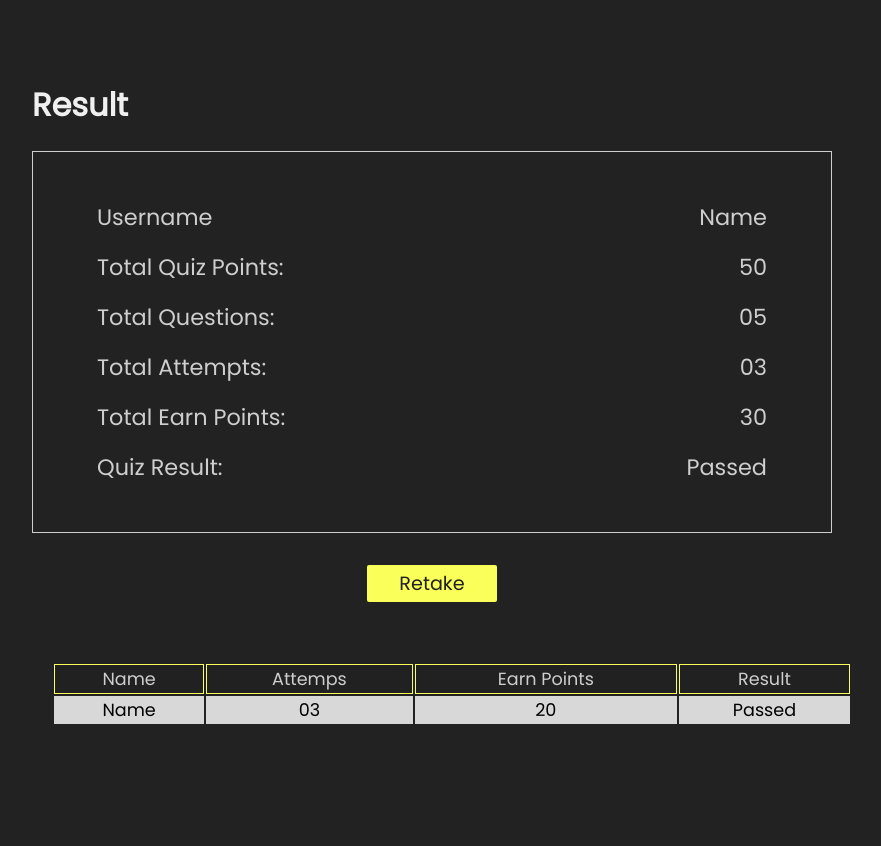
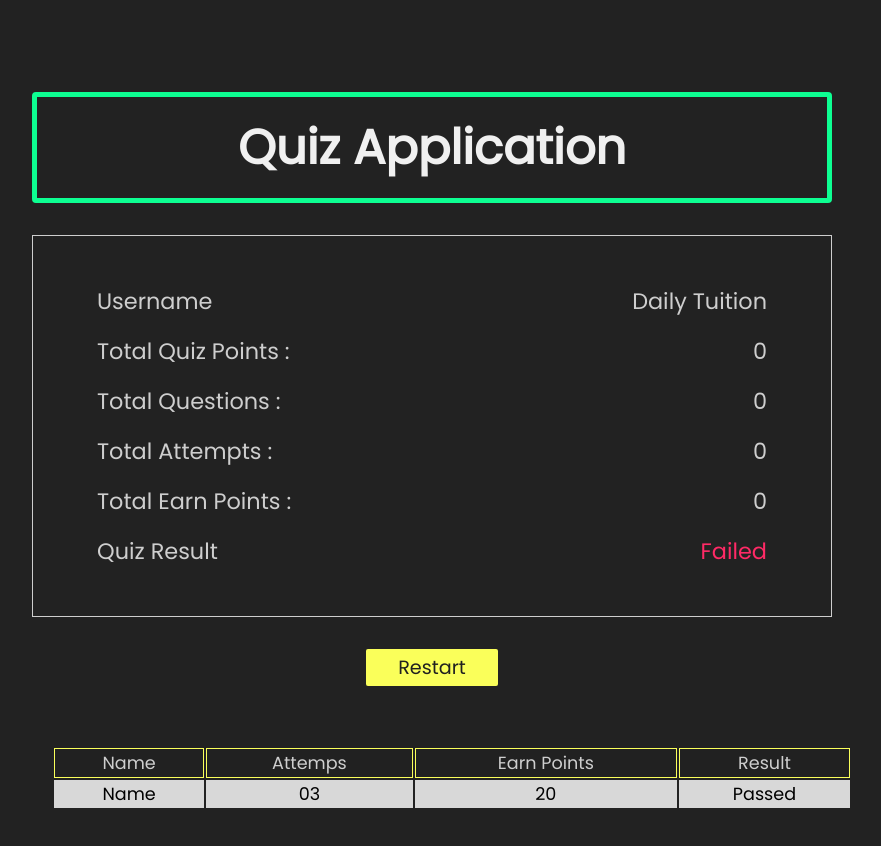
Before and after one commit to utkarsh032/Quiz-App, a React (Create React App) app in the folder client/: page /result in a window 1280 px wide. Shown: the top 846 px of the page, without its empty margins (208-1089 px from the left). Built offline with nearby package versions, Linux system fonts and the light colour scheme.

Commit message:
user Points Count

```diff
--- a/client/src/components/Question/Questions.js
+++ b/client/src/components/Question/Questions.js
@@ -6,13 +6,13 @@ import { updateResult } from '../../hooks/setResult'
 export default function Questions({ onChecked }) {
 
   const [checked, setChecked] = useState(undefined)
-  const { trace } = useSelector(state => state.questions)
-  const result = useSelector(state => state.result.result)
+  const { trace } = useSelector(state => state.questions);
+  const result = useSelector(state => state.result.result);
   const [{ isLoading, apiData, serverError }] = useFetchQuestion()
 
   const questions = useSelector(state => state.questions.queue[state.questions.trace])
+  const dispatch = useDispatch()
 
-  const dispatch = useDispatch()
   useEffect(() => {
     dispatch(updateResult({ trace, checked }))
   }, [checked])
@@ -49,6 +49,6 @@ export default function Questions({ onChecked }) {
           ))
         }
       </ul>
-    </div >
+    </div>
   )
 }
--- a/client/src/components/Quiz/Quiz.js
+++ b/client/src/components/Quiz/Quiz.js
@@ -1,4 +1,4 @@
-import React, { useEffect, useState } from 'react'
+import React, { useState } from 'react'
 import Questions from '../Question/Questions'
 
 import { useDispatch, useSelector } from 'react-redux'
@@ -16,28 +16,24 @@ export default function Quiz() {
   const { queue, trace } = useSelector(state => state.questions);
   const dispatch = useDispatch()
 
-  useEffect(() => {
-    console.log(result)
-  })
-
   /** next button event handler */
   function onNext() {
-    console.log('On next click')
-
     if (trace < queue.length) {
       /** increase the trace value by one using MoveNextAction */
       dispatch(MoveNextQuestion());
 
-
+      /** insert a new result in the array.  */
       if (result.length <= trace) {
         dispatch(PushAnswer(check))
       }
     }
+
+    /** reset the value of the checked variable */
+    setChecked(undefined)
   }
 
   /** Prev button event handler */
   function onPrev() {
-    console.log('On onPrev click')
     if (trace > 0) {
       /** decrease the trace value by one using MovePrevQuestion */
       dispatch(MovePrevQuestion());
@@ -49,9 +45,9 @@ export default function Quiz() {
     setChecked(check)
   }
 
-  // finished exam after last question
+  /** finished exam after the last question */
   if (result.length && result.length >= queue.length) {
-    return <Navigate to={'/result'} replace={true} ></Navigate>
+    return <Navigate to={'/result'} replace={true}></Navigate>
   }
 
   return (
--- a/client/src/components/Result/Result.js
+++ b/client/src/components/Result/Result.js
@@ -1,15 +1,26 @@
-import React from 'react'
+import React, { useEffect } from 'react'
 import './Result.css'
 import { Link } from 'react-router-dom'
 import ResultTable from '../ResultTable.js/ResultTable'
-import { useDispatch } from 'react-redux'
+import { useDispatch, useSelector } from 'react-redux'
 
 import { resetAllAction } from '../../redux/question_reducer'
 import { resetResultAction } from '../../redux/result_reducer'
+import { attempts_Number, earnPoints_Number, flagResult } from '../../helper/helper'
 
 export default function Result() {
 
   const dispatch = useDispatch()
+  const { questions: { queue, answers }, result: { result, userId } } = useSelector(state => state)
+
+  useEffect(() => {
+    console.log(flag)
+  })
+
+  const totalPoints = queue.length * 10;
+  const attempts = attempts_Number(result);
+  const earnPoints = earnPoints_Number(result, answers, 10)
+  const flag = flagResult(totalPoints, earnPoints)
 
   function onRestart() {
     dispatch(resetAllAction())
@@ -18,51 +29,41 @@ export default function Result() {
 
   return (
     <div className='container'>
-      <h1 className='text text-light'>Result</h1>
+      <h1 className='title text-light'>Quiz Application</h1>
 
       <div className='result flex-center'>
-
         <div className='flex'>
           <span>Username</span>
-          <span className='bold'>Name</span>
+          <span className='bold'>Daily Tuition</span>
         </div>
-
-
         <div className='flex'>
-          <span>Total Quiz Points:</span>
-          <span className='bold'>50</span>
+          <span>Total Quiz Points : </span>
+          <span className='bold'>{totalPoints || 0}</span>
         </div>
-
-
         <div className='flex'>
-          <span>Total Questions:</span>
-          <span className='bold'>05</span>
+          <span>Total Questions : </span>
+          <span className='bold'>{queue.length || 0}</span>
         </div>
-
-
         <div className='flex'>
-          <span>Total Attempts:</span>
-          <span className='bold'>03</span>
+          <span>Total Attempts : </span>
+          <span className='bold'>{attempts || 0}</span>
         </div>
-
-
         <div className='flex'>
-          <span>Total Earn Points:</span>
-          <span className='bold'>30</span>
+          <span>Total Earn Points : </span>
+          <span className='bold'>{earnPoints || 0}</span>
         </div>
-
-
         <div className='flex'>
-          <span>Quiz Result:</span>
-          <span className='bold'>Passed</span>
+          <span>Quiz Result</span>
+          <span style={{ color: `${flag ? "#2aff95" : "#ff2a66"}` }} className='bold'>{flag ? "Passed" : "Failed"}</span>
         </div>
-
-
       </div>
 
-      <div className='start'><Link className='btn' to={'/'} onClick={onRestart}>Retake</Link></div>
+      <div className="start">
+        <Link className='btn' to={'/'} onClick={onRestart}>Restart</Link>
+      </div>
 
-      <div className='container'>
+      <div className="container">
+        {/* result table */}
         <ResultTable></ResultTable>
       </div>
     </div>
--- a/client/src/database/data.js
+++ b/client/src/database/data.js
@@ -44,4 +44,6 @@ export default [
       'convert()',
     ]
   }
-]
+];
+
+export const answers = [0, 1, 2, 1, 0];
--- /dev/null
+++ b/client/src/helper/helper.js
@@ -0,0 +1,11 @@
+export function attempts_Number(result) {
+  return result.filter(r => r !== undefined).length;
+}
+
+export function earnPoints_Number(result, answers, point) {
+  return result.map((element, i) => answers[i] === element).filter(i => i).map(i => point).reduce((prev, curr) => prev + curr, 0);
+}
+
+export function flagResult(totalPoints, earnPoints) {
+  return (totalPoints * 50 / 100) < earnPoints; /** earn 50% marks */
+}
--- a/client/src/hooks/FetchQuestion.js
+++ b/client/src/hooks/FetchQuestion.js
@@ -1,6 +1,6 @@
 import { useEffect, useState } from "react"
 import { useDispatch } from "react-redux";
-import data from "../database/data";
+import data, { answers } from "../database/data";
 
 /** redux actions */
 import * as Action from '../redux/question_reducer'
@@ -20,10 +20,10 @@ export const useFetchQuestion = () => {
 
         if (question.length > 0) {
           setGetData(prev => ({ ...prev, isLoading: false }));
-          setGetData(prev => ({ ...prev, apiData: question }));
+          setGetData(prev => ({ ...prev, apiData: { question, answers } }));
 
           /** dispatch an action */
-          dispatch(Action.startExamAction(question))
+          dispatch(Action.startExamAction({ question, answers }))
         } else {
           throw new Error("No Question Avalibale");
         }
--- a/client/src/redux/question_reducer.js
+++ b/client/src/redux/question_reducer.js
@@ -10,9 +10,11 @@ export const questionReducer = createSlice({
   },
   reducers: {
     startExamAction: (state, action) => {
+      let { question, answers } = action.payload
       return {
         ...state,
-        queue: action.payload
+        queue: question,
+        answers
       }
     },
     moveNextAction: (state) => {
@@ -34,7 +36,6 @@ export const questionReducer = createSlice({
         trace: 0
       }
     }
-
   }
 })
 
```
